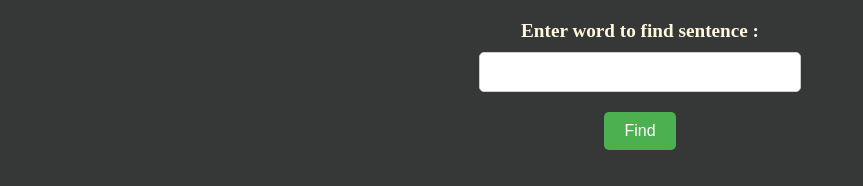
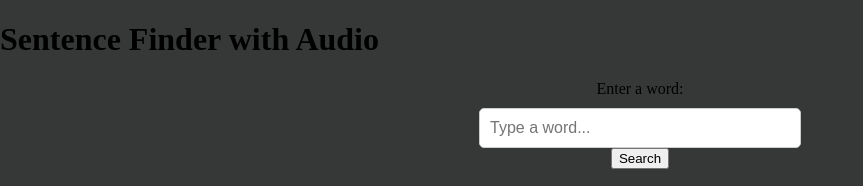
Before and after one commit to phaneendra73/text2audiosentences, a plain HTML site: page index.html in a window 1280 px wide. Shown: the whole page, without its empty margins (0-863 px from the left). Drawn offline with nearby package versions, Linux system fonts and the light colour scheme.

Commit message:
New UI index.html

```diff
--- a/index.html
+++ b/index.html
@@ -4,26 +4,25 @@
 <head>
   <meta charset="UTF-8">
   <meta name="viewport" content="width=device-width, initial-scale=1.0">
-  <title>Spelling Pronunciation</title>
+  <title>Word Sentence Finder</title>
+  <link rel="stylesheet" href="style.css">
   <script src="https://code.jquery.com/jquery-3.6.0.min.js"></script>
-  <link rel="stylesheet" href="style.css">
 </head>
 
 <body>
-  <div class="container">
+  <div class="app-container">
+    <h1>Sentence Finder with Audio</h1>
     <form id="pronounce-form">
-      <label for="question" id="label">Enter word to find sentence :</label>
-      <input id="question" type="text">
-      <button id="Button" type="button">Find</button>
+      <label for="question">Enter a word:</label>
+      <input id="question" type="text" placeholder="Type a word..." required>
+      <button id="search-btn" type="button">Search</button>
     </form>
+
     <div class="spinner" id="spinner"></div>
+    <div id="playlist"></div>
   </div>
 
-  <div id="playlist">
-    <!-- Each audio item will be dynamically added here -->
-  </div>
-
+  <script src="script.js"></script>
 </body>
-<script src="script.js"></script>
 
 </html>
```
